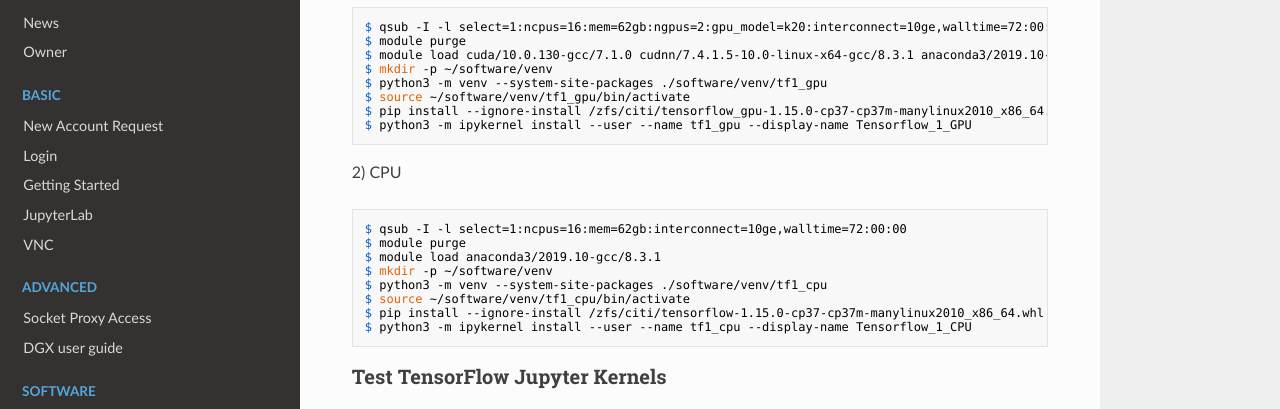
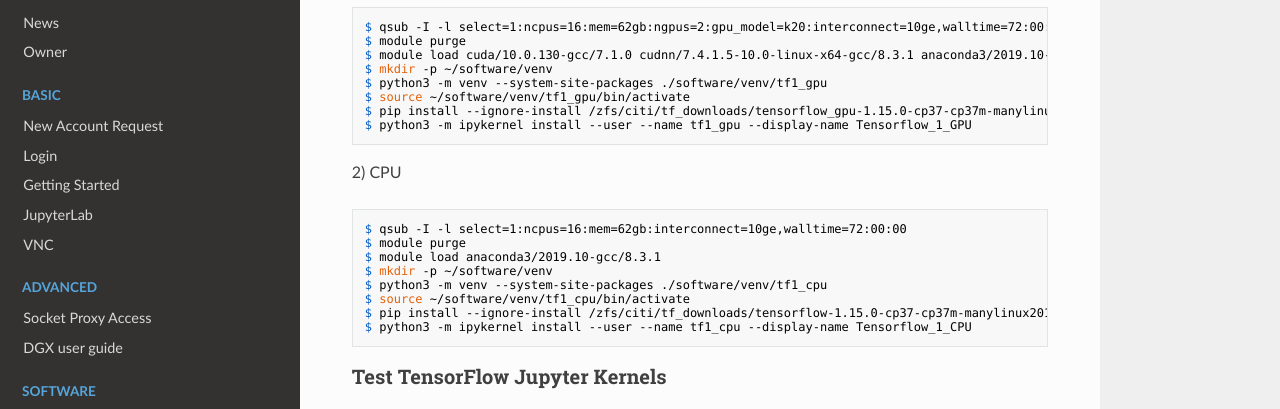
Before and after one commit to clemsonciti/palmetto-documentation, an MkDocs documentation site: the page built from docs/software/packages/tensorflow.md, in a window 1280 px wide and 900 px high, scrolled down 2150 px. Shown: the part 156-565 px from the top of the window. Built offline with MkDocs 1.6.1, drawn with Linux system fonts in a browser that asks for light colours; nearby versions of some CDN libraries.

Commit message:
Update tensorflow.md

```diff
--- a/docs/software/packages/tensorflow.md
+++ b/docs/software/packages/tensorflow.md
@@ -118,7 +118,7 @@
 $ mkdir -p ~/software/venv
 $ python3 -m venv --system-site-packages ./software/venv/tf1_gpu
 $ source ~/software/venv/tf1_gpu/bin/activate
-$ pip install --ignore-install /zfs/citi/tensorflow_gpu-1.15.0-cp37-cp37m-manylinux2010_x86_64.whl
+$ pip install --ignore-install /zfs/citi/tf_downloads/tensorflow_gpu-1.15.0-cp37-cp37m-manylinux2010_x86_64.whl
 $ python3 -m ipykernel install --user --name tf1_gpu --display-name Tensorflow_1_GPU
 ~~~
 
@@ -131,7 +131,7 @@
 $ mkdir -p ~/software/venv
 $ python3 -m venv --system-site-packages ./software/venv/tf1_cpu
 $ source ~/software/venv/tf1_cpu/bin/activate
-$ pip install --ignore-install /zfs/citi/tensorflow-1.15.0-cp37-cp37m-manylinux2010_x86_64.whl
+$ pip install --ignore-install /zfs/citi/tf_downloads/tensorflow-1.15.0-cp37-cp37m-manylinux2010_x86_64.whl
 $ python3 -m ipykernel install --user --name tf1_cpu --display-name Tensorflow_1_CPU
 ~~~
 
```
